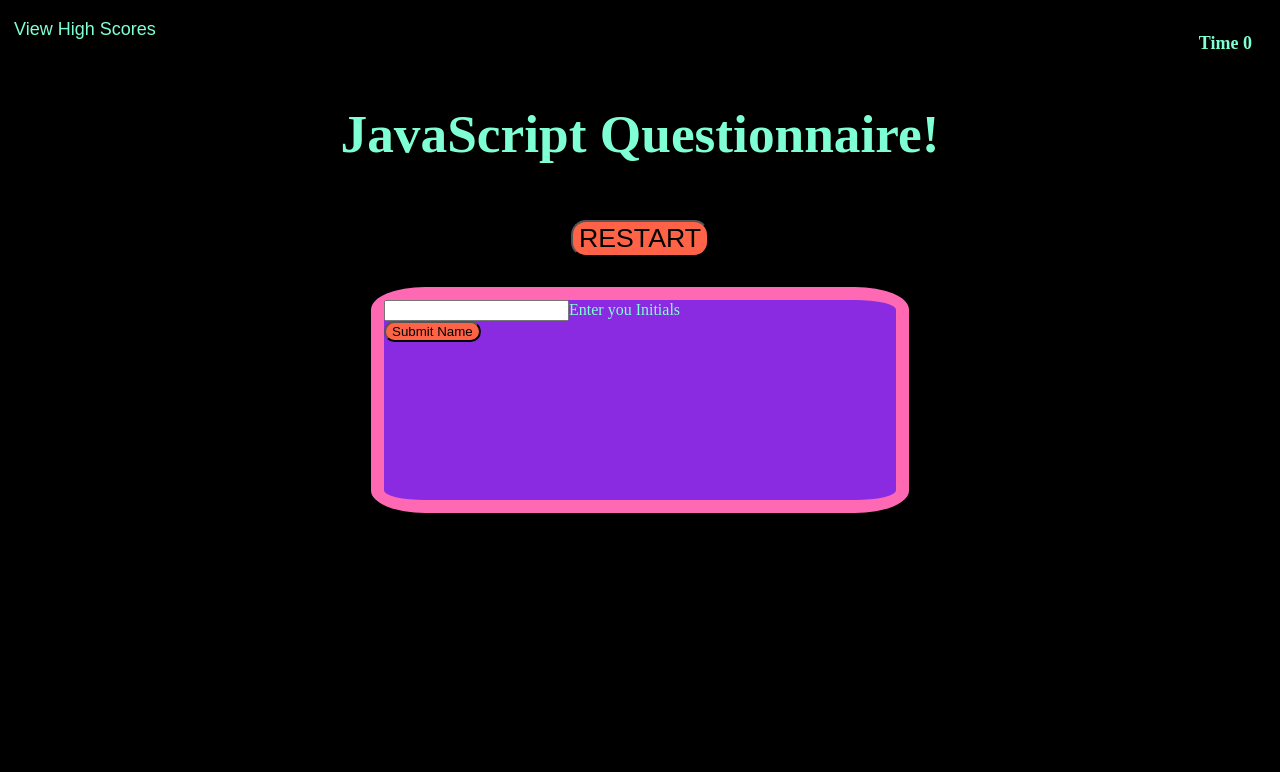
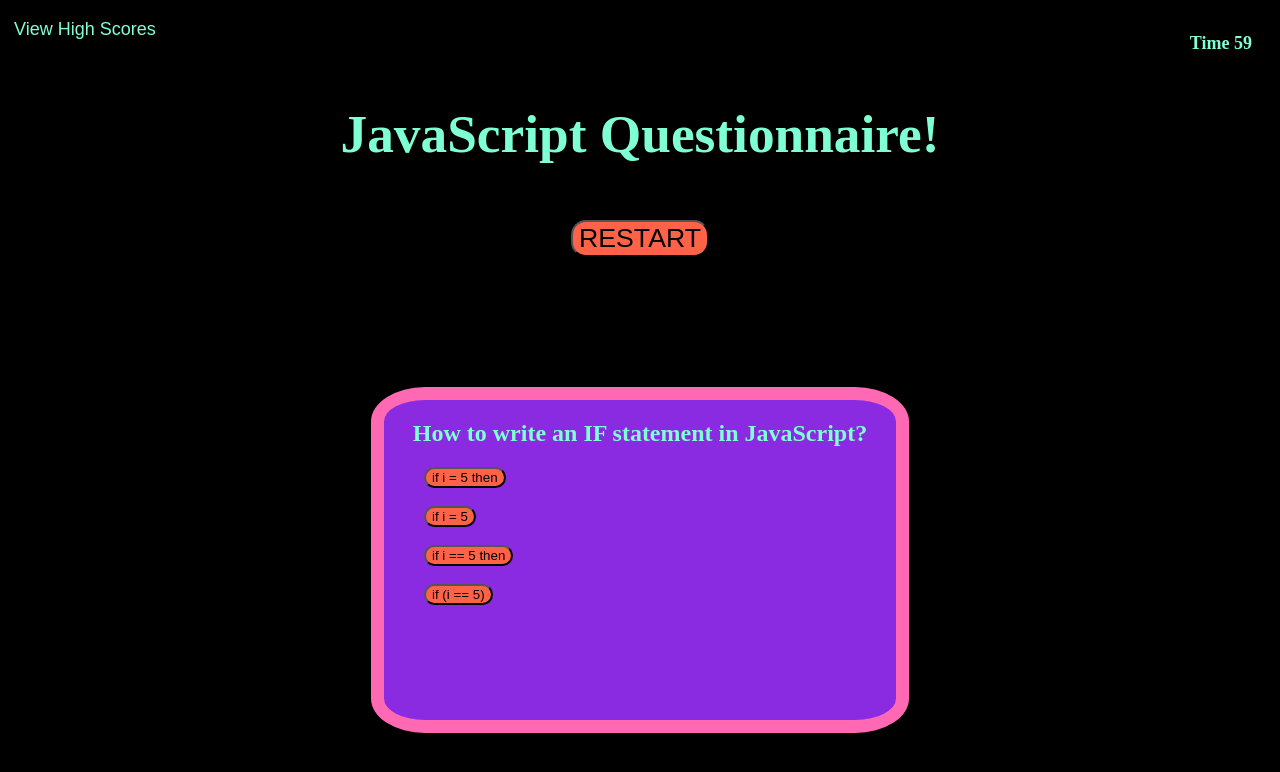
Before and after one commit to Olegreg762/Javascript_questionnaire, a plain HTML site: page index.html in a window 1280 px wide. Both pictures are taken after a click on the button "START". Drawn offline with Linux system fonts and the light colour scheme.

Commit message:
updates to script, add quiz() func

```diff
--- a/assets/js/script.js
+++ b/assets/js/script.js
@@ -1,8 +1,13 @@
 let time = 60;
 let timing;
-let correct = 5;
+let correct = "";
+let answered_qs= 0;
 let score = (correct/5)*100;
 let initial = "";
+let answer_a = "";
+let answer_b = "";
+let answer_c = "";
+let answer_d = "";
 let score_board = [
     {
       name: "GJS",
@@ -60,16 +65,6 @@ let question_set4 = {
 };
 let question_array=[question_set,question_set1,question_set2,question_set3,question_set4];
 
-// Sorts score_board in descending order
-// score_board.sort((a, b) => b.score - a.score);
-// // IF statement that adds the name and score IF is greater than last of the score_board index
-// if(score>score_board[score_board.length- 1].score){
-// score_board.pop();
-// score_board.push({name: initial, score: score})
-// score_board.sort((a, b) => b.score - a.score);
-// }
-
-
 // Variable for score_card
 let first_place = document.getElementById("1st").textContent = `Name:${score_board[0].name}  Score:${score_board[0].score}`
 let second_place = document.getElementById("2nd").textContent = `Name:${score_board[1].name}  Score:${score_board[1].score}`
@@ -86,18 +81,12 @@ function start(){
 
 
         // Variables for test_card
-    let question_array=[question_set,question_set1,question_set2,question_set3,question_set4];
-    question_array.sort(()=>0.5 - Math.random());
-    let q_display = document.getElementById("questions").textContent = question_array[0].question;
-    let answer_a = document.getElementById("a").textContent = question_array[0].a;
-    let answer_b = document.getElementById("b").textContent = question_array[0].b;
-    let answer_c = document.getElementById("c").textContent = question_array[0].c;
-    let answer_d = document.getElementById("d").textContent = question_array[0].d;
-    let right_or_wrong = document.getElementById("right_or_wrong").textContent= "";
-
+        question_array.sort(()=>0.5 - Math.random());
+        answered_qs= 0;
+        quiz()
 
     function count_down(){
-        time = 1;
+        time = 60;
         counter = document.getElementById("counter");
         clearInterval(timing)
         timing = setInterval(() => {
@@ -144,9 +133,10 @@ function show_name_entry(){
         second_place = document.getElementById("2nd").textContent = `Name:${score_board[1].name}  Score:${score_board[1].score}`
         third_place = document.getElementById("3rd").textContent = `Name:${score_board[2].name}  Score:${score_board[2].score}`
 
+
 };
 
-function submit_name_score(){
+function submit_name_score(score){
     let hide_score = document.querySelector('.score_card')
         hide_score.style.display = "block";
     let name_entry_show = document.querySelector('.name_card')
@@ -172,3 +162,41 @@ function sort_board(name_input){
 
         return score_board
 }
+
+
+
+function quiz(answer){
+
+    q_display = document.getElementById("questions").textContent = question_array[0].question;
+    answer_a = document.getElementById("a").textContent = question_array[0].a;
+    answer_b = document.getElementById("b").textContent = question_array[0].b;
+    answer_c = document.getElementById("c").textContent = question_array[0].c;
+    answer_d = document.getElementById("d").textContent = question_array[0].d;
+    right_or_wrong = document.getElementById("right_or_wrong");
+
+    if(answer == question_array[0].answer){
+        right_or_wrong.textContent= "Correct";
+        correct++;
+        answered_qs++;
+        console.log(correct, answered_qs);
+    } else if (answer === undefined) {
+        right_or_wrong.textContent= "";
+    }else{
+        right_or_wrong.textContent= "Wrong";
+        answered_qs++;
+        console.log(answered_qs);
+    };
+    console.log(question_array.length)
+    if(answered_qs == question_array.length){
+        update_correct(correct);
+        show_name_entry();
+    }
+
+
+
+};
+
+function update_correct(new_correct){
+    correct = new_correct;
+};
+console.log(correct);
--- a/index.html
+++ b/index.html
@@ -18,10 +18,10 @@
         <quiz_card class="test_card">
             <h2 id="questions">Q's go here</h2>
             <ul>
-                <button type="button"> <span id="a">Answer A</span></button><br><br>
-                <button type="button"> <span id="b">Answer B</span></button><br><br>
-                <button type="button"> <span id="c">Answer C</span></button><br><br>
-                <button type="button"> <span id="d">Answer D</span></button><br><br>
+                <button type="button" onclick="quiz('a')" id="a"><span> Answer A </span></button><br><br>
+                <button type="button" onclick="quiz('b')" id="b"><span> Answer B </span></button><br><br>
+                <button type="button" onclick="quiz('c')" id="c"><span> Answer C </span></button><br><br>
+                <button type="button" onclick="quiz('d')" id="d"><span> Answer D </span></button><br><br>
             </ul>
             <p><span id="right_or_wrong"></span></p>
         </quiz_card>
```
